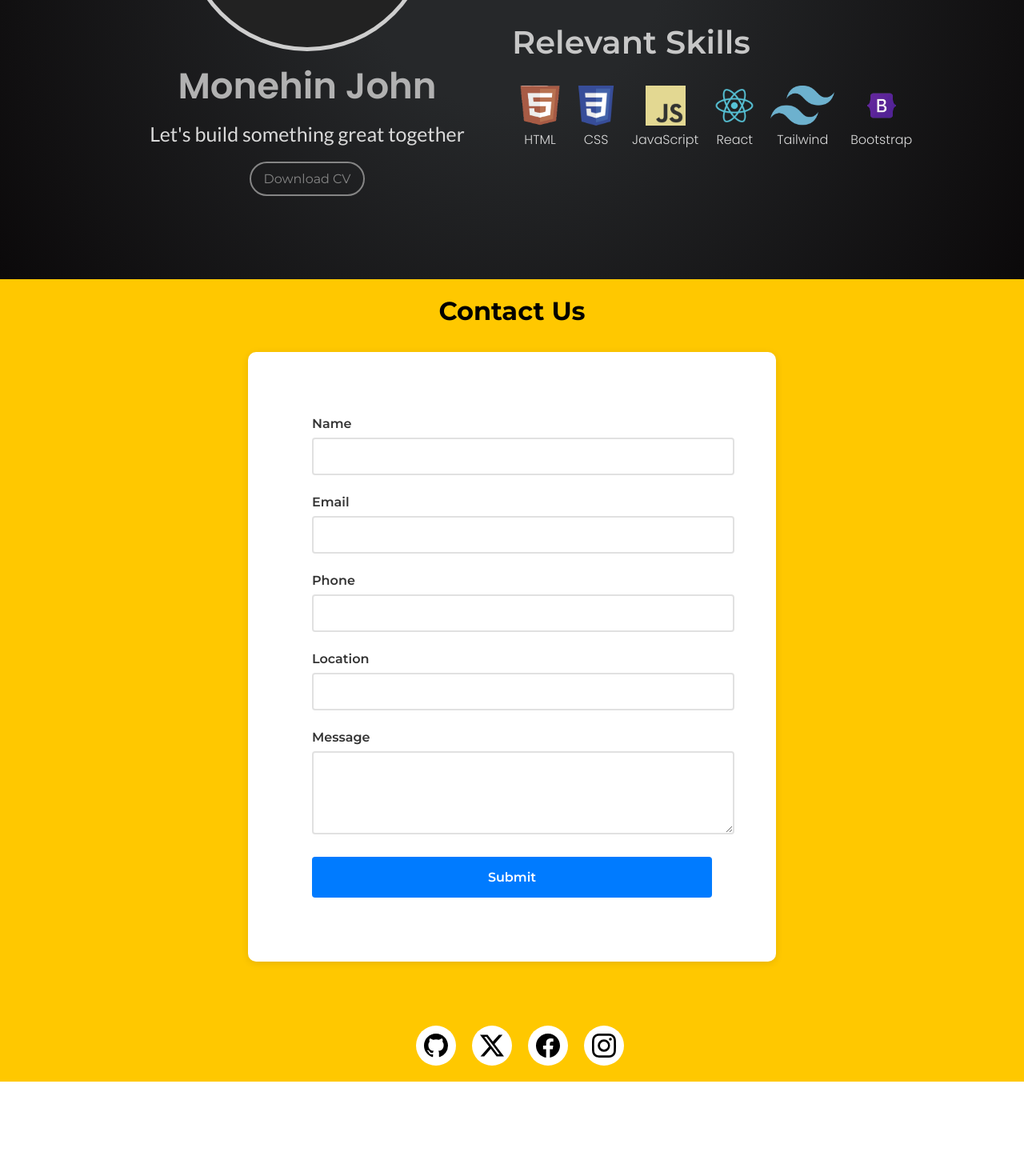
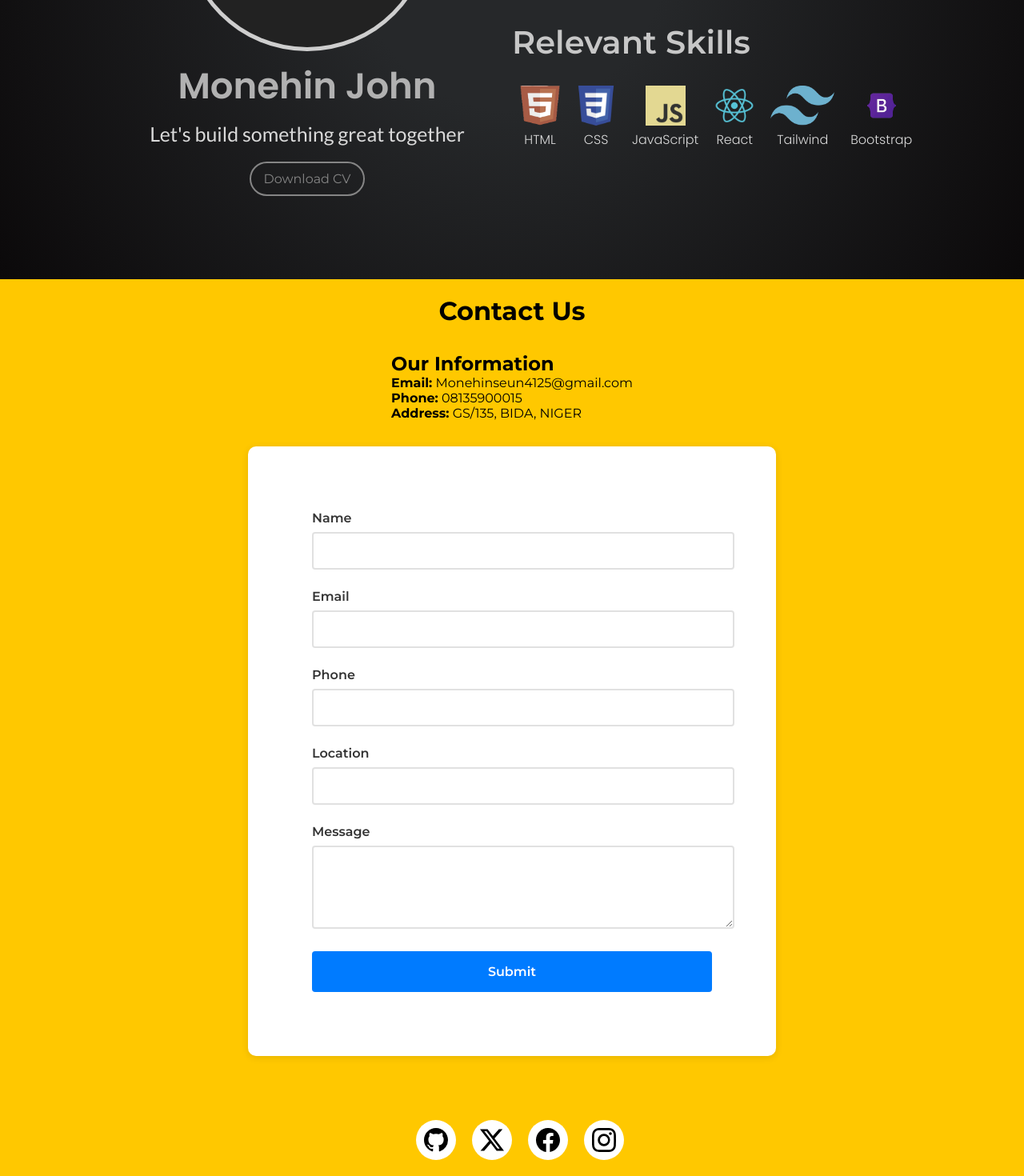
Before and after one commit to Mosejoro/Portfolio, a React (Create React App) app: page / in a window 1280 px wide. Shown: the part 5267-6737 px from the top of the page at 80% size. Before the commit the page ends 6619 px from the top, so only its background shows below. Built offline with nearby package versions, Linux system fonts and the light colour scheme.

Commit message:
Email and addresses

```diff
--- a/src/components/Contact.js
+++ b/src/components/Contact.js
@@ -4,6 +4,23 @@ function Contact() {
   return (
     <div className="forms-container" id="contactlinker">
       <h1>Contact Us</h1>
+
+      {/* Profile Section - Added Above Socials */}
+      <div className="profile-section">
+        <h2>Our Information</h2>
+        <div className="profile-details">
+          <div className="profile-item">
+            <strong>Email:</strong> Monehinseun4125@gmail.com
+          </div>
+          <div className="profile-item">
+            <strong>Phone:</strong> 08135900015
+          </div>
+          <div className="profile-item">
+            <strong>Address:</strong> GS/135, BIDA, NIGER
+          </div>
+        </div>
+      </div>
+
       <div className="forms-content">
         <form action="https://formsubmit.co/mosejoro1@gmail.com" method="POST">
           {/* FormSubmit.co Configuration */}
@@ -53,82 +70,83 @@ function Contact() {
           <button type="submit">Submit</button>
         </form>
       </div>
-      <div class="share pt-2">
-        <ul class="example-2">
-          <li class="icon-content">
+
+      <div className="share pt-2">
+        <ul className="example-2">
+          <li className="icon-content">
             <a
               href="https://github.com/Mosejoro"
               aria-label="Tiktok"
               data-social="Tiktok"
             >
-              <div class="filled"></div>
+              <div className="filled"></div>
               <svg
                 xmlns="http://www.w3.org/2000/svg"
                 width="16"
                 height="16"
                 fill="currentColor"
-                class="bi bi-github"
+                className="bi bi-github"
                 viewBox="0 0 16 16"
               >
                 <path d="M8 0C3.58 0 0 3.58 0 8c0 3.54 2.29 6.53 5.47 7.59.4.07.55-.17.55-.38 0-.19-.01-.82-.01-1.49-2.01.37-2.53-.49-2.69-.94-.09-.23-.48-.94-.82-1.13-.28-.15-.68-.52-.01-.53.63-.01 1.08.58 1.23.82.72 1.21 1.87.87 2.33.66.07-.52.28-.87.51-1.07-1.78-.2-3.64-.89-3.64-3.95 0-.87.31-1.59.82-2.15-.08-.2-.36-1.02.08-2.12 0 0 .67-.21 2.2.82.64-.18 1.32-.27 2-.27s1.36.09 2 .27c1.53-1.04 2.2-.82 2.2-.82.44 1.1.16 1.92.08 2.12.51.56.82 1.27.82 2.15 0 3.07-1.87 3.75-3.65 3.95.29.25.54.73.54 1.48 0 1.07-.01 1.93-.01 2.2 0 .21.15.46.55.38A8.01 8.01 0 0 0 16 8c0-4.42-3.58-8-8-8" />
               </svg>
             </a>
-            <div class="tooltip">Github</div>
+            <div className="tooltip">Github</div>
           </li>
-          <li class="icon-content">
+          <li className="icon-content">
             <a
               href="https://x.com/mosejoro"
               aria-label="Tiktok"
               data-social="Tiktok"
             >
-              <div class="filled"></div>
+              <div className="filled"></div>
               <svg
                 xmlns="http://www.w3.org/2000/svg"
                 width="16"
                 height="16"
                 fill="currentColor"
-                class="bi bi-twitter-x"
+                className="bi bi-twitter-x"
                 viewBox="0 0 16 16"
               >
                 <path d="M12.6.75h2.454l-5.36 6.142L16 15.25h-4.937l-3.867-5.07-4.425 5.07H.316l5.733-6.57L0 .75h5.063l3.495 4.633L12.601.75Zm-.86 13.028h1.36L4.323 2.145H2.865z" />
               </svg>
             </a>
-            <div class="tooltip">Twitter</div>
+            <div className="tooltip">Twitter</div>
           </li>
-          <li class="icon-content">
+          <li className="icon-content">
             <a
               href="https://web.facebook.com/john.monehin.10/"
               aria-label="Facebook"
               data-social="Facebook"
             >
-              <div class="filled"></div>
+              <div className="filled"></div>
               <svg
                 xmlns="http://www.w3.org/2000/svg"
                 width="16"
                 height="16"
                 fill="currentColor"
-                class="bi bi-facebook"
+                className="bi bi-facebook"
                 viewBox="0 0 16 16"
               >
                 <path d="M16 8.049c0-4.446-3.582-8.05-8-8.05C3.58 0-.002 3.603-.002 8.05c0 4.017 2.926 7.347 6.75 7.951v-5.625h-2.03V8.05H6.75V6.275c0-2.017 1.195-3.131 3.022-3.131.876 0 1.791.157 1.791.157v1.98h-1.009c-.993 0-1.303.621-1.303 1.258v1.51h2.218l-.354 2.326H9.25V16c3.824-.604 6.75-3.934 6.75-7.951" />
               </svg>
             </a>
-            <div class="tooltip">Facebook</div>
+            <div className="tooltip">Facebook</div>
           </li>
 
-          <li class="icon-content">
+          <li className="icon-content">
             <a
               href="https://www.instagram.com/monehinseun4125?igsh=MzNlNGNkZWQ4Mg=="
               aria-label="Instagram"
               data-social="instagram"
             >
-              <div class="filled"></div>
+              <div className="filled"></div>
               <svg
                 xmlns="http://www.w3.org/2000/svg"
                 width="16"
                 height="16"
                 fill="currentColor"
-                class="bi bi-instagram"
+                className="bi bi-instagram"
                 viewBox="0 0 16 16"
               >
                 <path
@@ -137,7 +155,7 @@ function Contact() {
                 ></path>
               </svg>
             </a>
-            <div class="tooltip">Instagram</div>
+            <div className="tooltip">Instagram</div>
           </li>
         </ul>
       </div>
```
